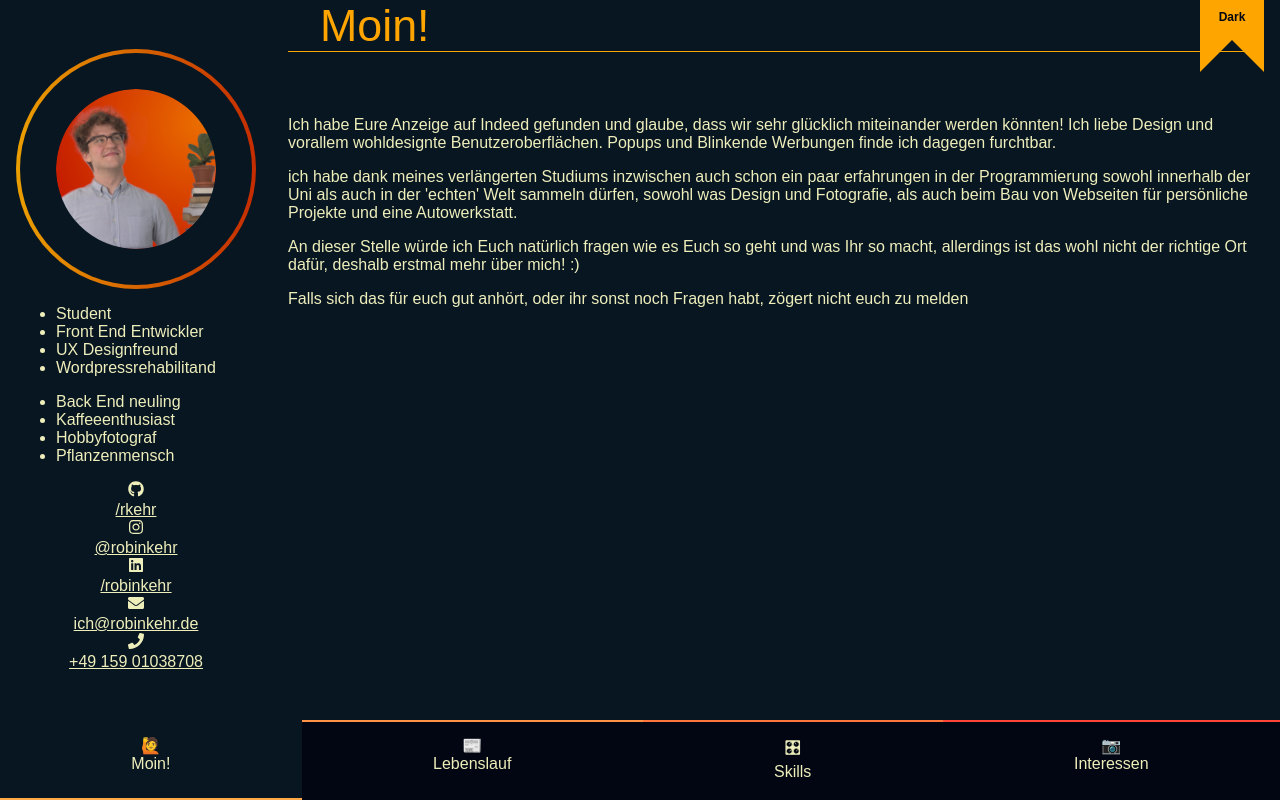
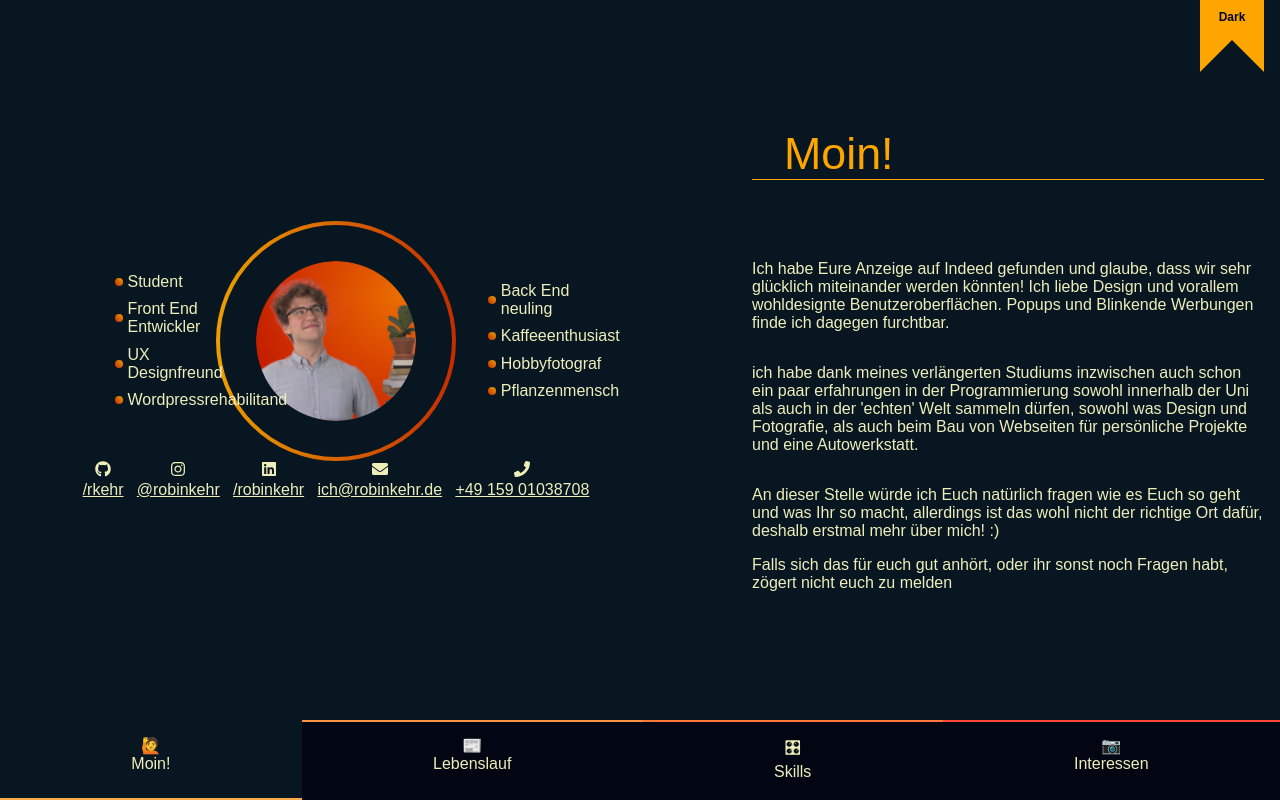
Before and after one commit to rkehr/bewerbung, a React app: page /moin in a window 1280 px wide. Built offline with nearby package versions, Linux system fonts and the light colour scheme; a web font is replaced by a local one.

Commit message:
Layout overhaul of the Moin page

```diff
--- a/src/styles/pages/moin.scss
+++ b/src/styles/pages/moin.scss
@@ -1,16 +1,9 @@
 @import '../devices.scss';
 
-.moinTopSection {
-  display: flex;
-  flex-wrap: wrap;
-  justify-content: center;
-  align-items: center;
-  ul {
-    // display: flex;
-    // flex-direction: column;
-    // justify-content: space-between;
+.moin {
+  & ul {
     list-style: none;
-
+    align-self: center;
     li {
       list-style: none;
       padding: 0.3rem 0.3rem;
@@ -28,23 +21,50 @@
       }
     }
     &:nth-of-type(1) {
-      order: -1;
+      //order: -1;
+      grid-area: list1;
+    }
+    &:nth-of-type(2) {
+      grid-area: list2;
     }
   }
+  .gradientBorderImageWrapper {
+    grid-area: image;
+  }
+}
+
+.moinGrid {
+  display: grid;
+  grid-template-columns: repeat(7, 1fr);
+  grid-template-areas:
+    '. list1 list1 image list2 list2 .'
+    '. socialLink socialLink socialLink socialLink socialLink .';
 }
 
 .page.moin {
   display: flex;
   & > * {
-    flex-grow: 1;
+    min-width: 50%;
+    height: 100%;
   }
-  .moinSlider {
+  .moinTextSection {
     padding: 4rem;
-    & .slide {
-      display: flex;
-      flex-direction: column;
-      justify-content: center;
-      height: 100%;
-    }
+    display: flex;
+    flex-direction: column;
+    justify-content: center;
+    height: 100%;
   }
 }
+
+.socialMediaLink {
+  align-self: center;
+  justify-self: center;
+}
+
+.socialMediaLinks {
+  grid-area: socialLink;
+  display: flex;
+  flex: 1 1 0;
+  justify-content: space-between;
+  flex-wrap: wrap;
+}
```
